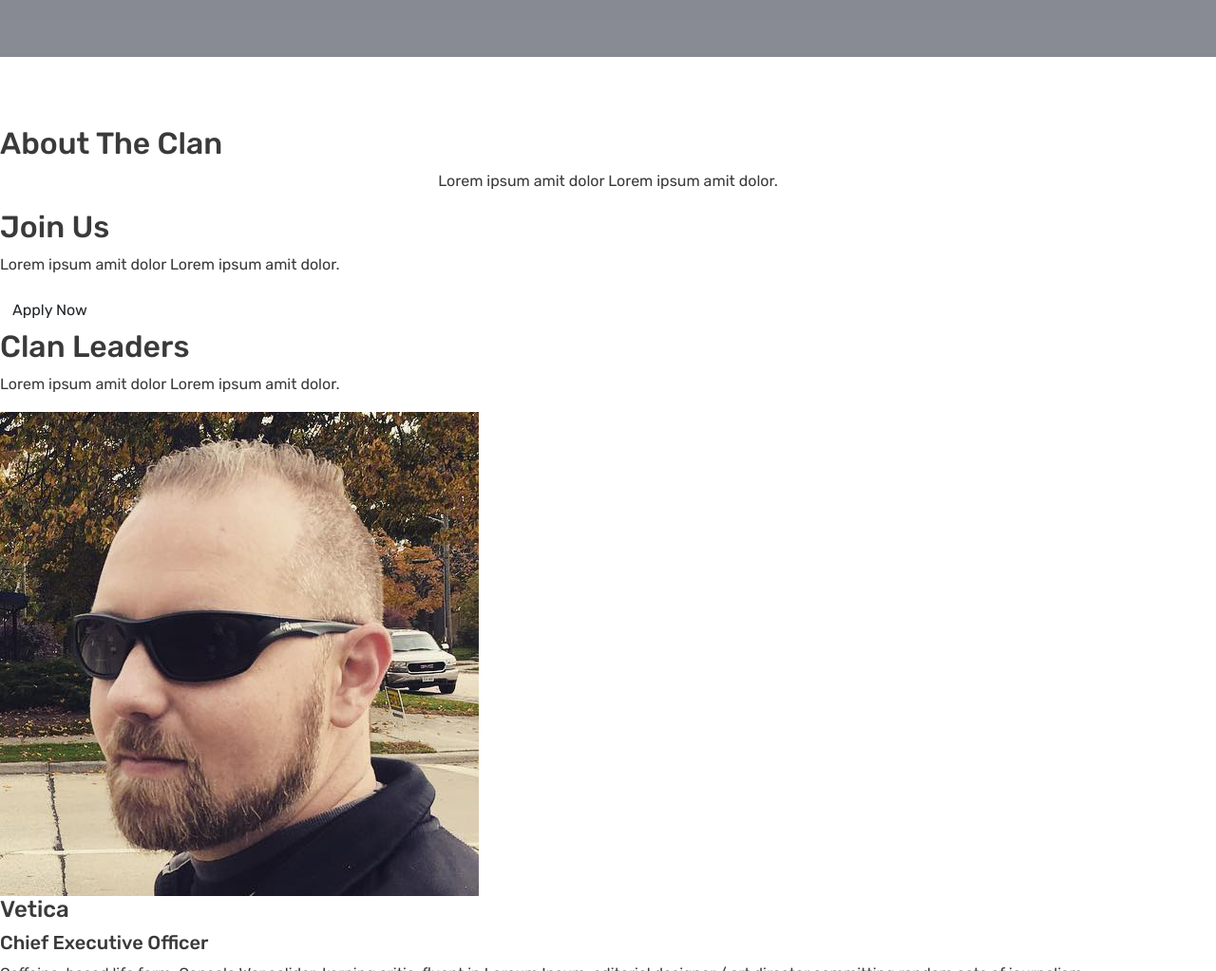
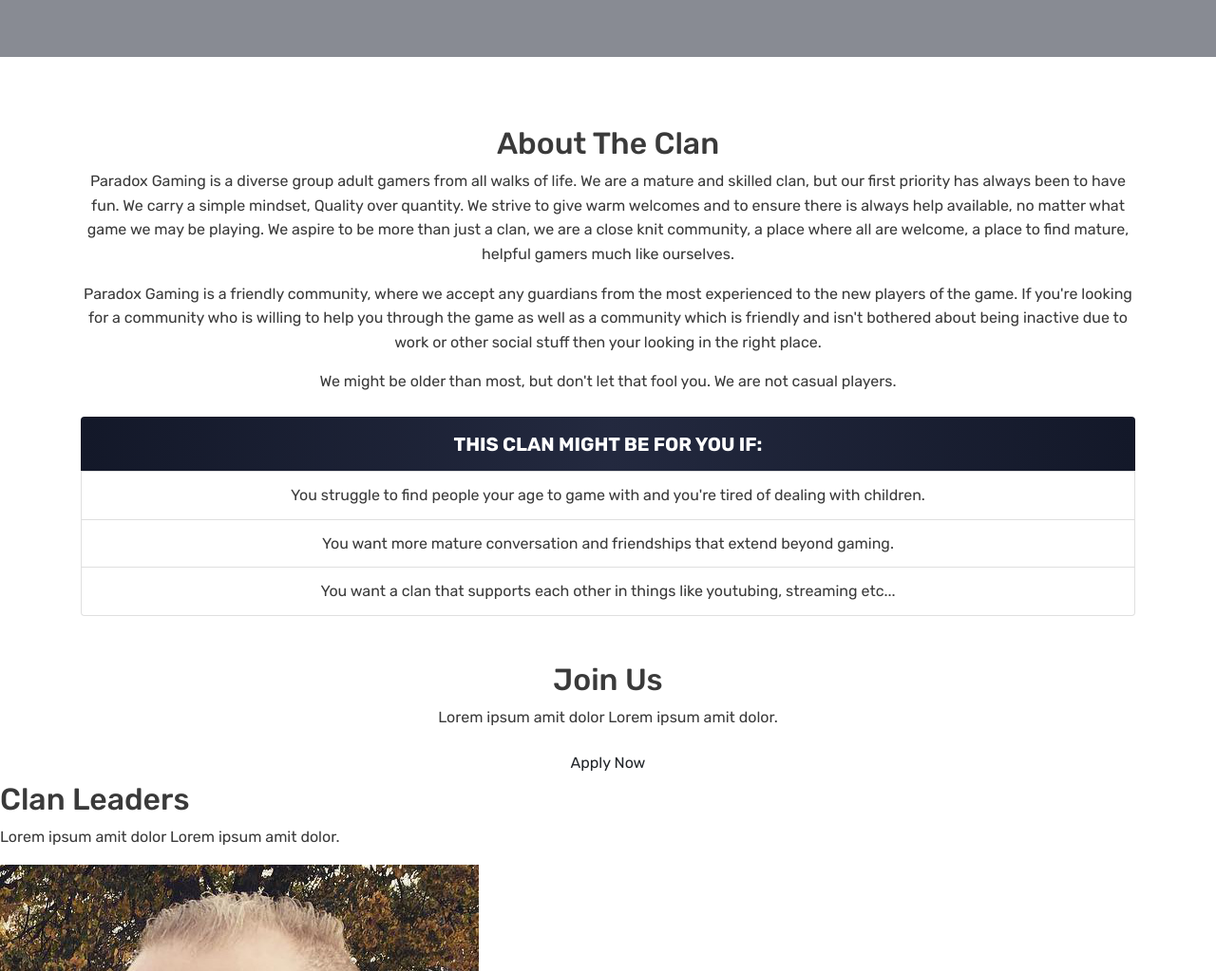
Before and after one commit to vetica/paradoxgaming, a plain HTML site: page index.html in a window 1280 px wide. Shown: the part 740-1763 px from the top of the page at 95% size. Drawn offline with nearby package versions, Linux system fonts and the light colour scheme.

Commit message:
adds about this clan words and style

```diff
--- a/css/style.css
+++ b/css/style.css
@@ -16,6 +16,32 @@ body {
 a {
     text-decoration: none;
 }
+
+/* =================================
+ Navigation
+==================================== */
+
+.nav-item-nonbutton {
+    padding-top: 15px;
+}
+
+.navbar-dark {
+    background: linear-gradient(to right, #131829, #23293F, #131829);
+}
+
+.clan-logo {
+    margin-right: .5rem;
+}
+
+.clan-name {
+    font-weight: 700;
+    font-size: 1.5rem;
+    padding-top: 10px;
+}
+
+/* =================================
+  Video Topper Styles
+==================================== */
 
 .video-header {
     height: 100vh;
@@ -54,18 +80,19 @@ a {
     top: 0;
     left: 0;
     background: #131829;
-    opacity: .50;
+    opacity: 0.5;
 }
 
 .header-content {
     z-index: 2;
-    margin-top: 50vh;
+    margin-top: 40vh;
     padding: 0 5rem;
 }
 
 .header-content h1 {
     font-size: 7em;
     margin-bottom: 0;
+    opacity: 0.9;
 }
 
 .header-content p {
@@ -75,32 +102,29 @@ a {
     margin-top: 10px;
 }
 
-/* ---- Navigation ---- */
-
-.nav-item-nonbutton {
-    padding-top: 15px;
+/* =================================
+Layout Styles
+==================================== */
+.list-group-item-dark {
+    background: linear-gradient(to right, #131829, #23293F, #131829);
+    color: white;
 }
 
-.navbar-dark {
-    background: linear-gradient(to right, #131829, #23293F, #131829);
+.lead {
+    font-weight: 600;
 }
 
-.clan-logo {
-    margin-right: .5rem;
-}
 
-.clan-name {
-    font-weight: 700;
-    font-size: 1.5rem;
-    padding-top: 10px;
-}
 
-/* ---- Media Queries ---- */
+
+/* =================================
+Media Queries
+==================================== */
 
 @media(max-width:960px) {
     .container {
-        padding-right: 3rem;
-        padding-left: 3rem;
+        padding-right: 2rem;
+        padding-left: 2rem;
     }
 
 @media(max-width:768px) {
@@ -108,3 +132,12 @@ a {
         font-size: 4rem;
     }
 }
+
+@media(max-width:468px) {
+    .header-content h1 {
+        font-size: 2.5rem;
+    }
+    .header-content p {
+        font-size: 1rem;
+    }
+}
--- a/index.html
+++ b/index.html
@@ -34,8 +34,7 @@
         </div>
     </nav>
 
-    <!-- HERO BOX -->
-
+    <!-- VIDEO TOPPER -->
     <div class="video-header wrap">
         <div class="fullscreen-video-wrap">
             <video autoplay muted loop>
@@ -47,20 +46,47 @@
                     <p>Compete until your haters brag that they know you.</p>
                 </div>
             </div>
-
         </div>
     </div>
 
 
     <!-- ABOUT SECTION -->
-    <div class="about-container">
-        <h2 class="subhead">About The Clan</h2>
-        <p class="text-center">Lorem ipsum amit dolor Lorem ipsum amit dolor.</p>
+    <div class="container about-container text-center">
+            <h2 class="subhead text-center">About The Clan</h2>
+            <p>Paradox Gaming is a diverse group adult gamers from all walks of life. We are a mature and skilled clan,
+                but
+                our first priority has always been to have fun. We carry a simple mindset, Quality over quantity. We
+                strive
+                to give warm welcomes and to ensure there is
+                always help available, no matter what game we may be playing. We aspire to be more than just a clan, we
+                are
+                a close knit community, a place where all are welcome, a place
+                to find mature, helpful gamers much like ourselves.</p>
+            <p>Paradox Gaming is a friendly community, where we accept any guardians from the most experienced to the
+                new
+                players of the game. If you're looking for a community who is willing to help you through the game as
+                well
+                as a community which is friendly and isn't bothered about being inactive due to work or other social
+                stuff
+                then your looking in the right place.</p>
+            <p>We might be older than most, but don't let that fool you. We are not casual players.</p>
+    </div>
+    <div class="container text-center mt-4">
+            <ul class="list-group">
+                <li class="list-group-item list-group-item-dark lead">THIS CLAN MIGHT BE FOR YOU IF:</li>
+                <li class="list-group-item">You struggle to find people your age to game with and you're tired of
+                    dealing with children.</li>
+                <li class="list-group-item">You want more mature conversation and friendships that extend beyond gaming.
+                </li>
+                <li class="list-group-item">You want a clan that supports each other in things like youtubing, streaming
+                    etc...</li>
+            </ul>
     </div>
 
+
     <!-- JOIN US -->
-    <div class="join-container">
-        <h2 class="subhead">Join Us</h2>
+    <div class="container text-center mt-5">
+        <h2>Join Us</h2>
         <p>Lorem ipsum amit dolor Lorem ipsum amit dolor.</p>
         <button class="btn">Apply Now</button>
     </div>
```
